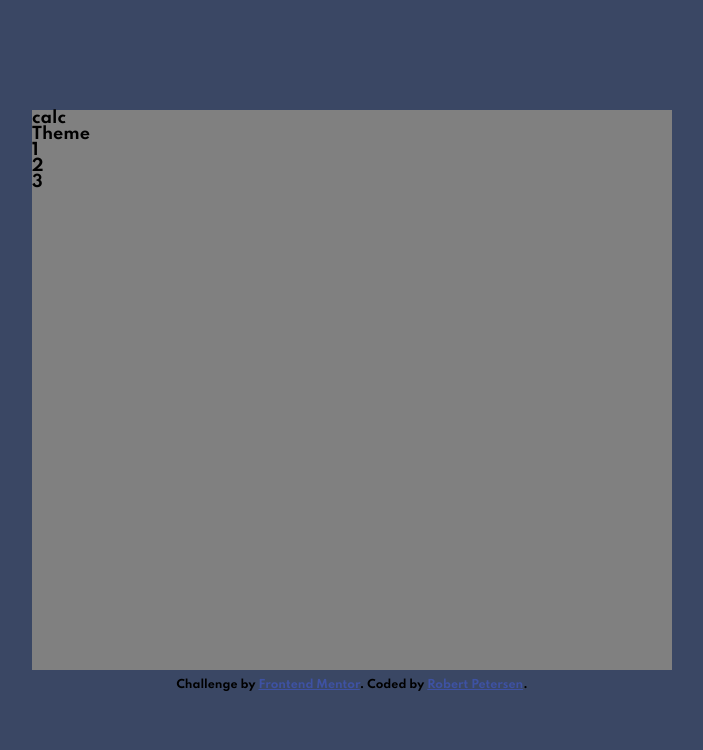
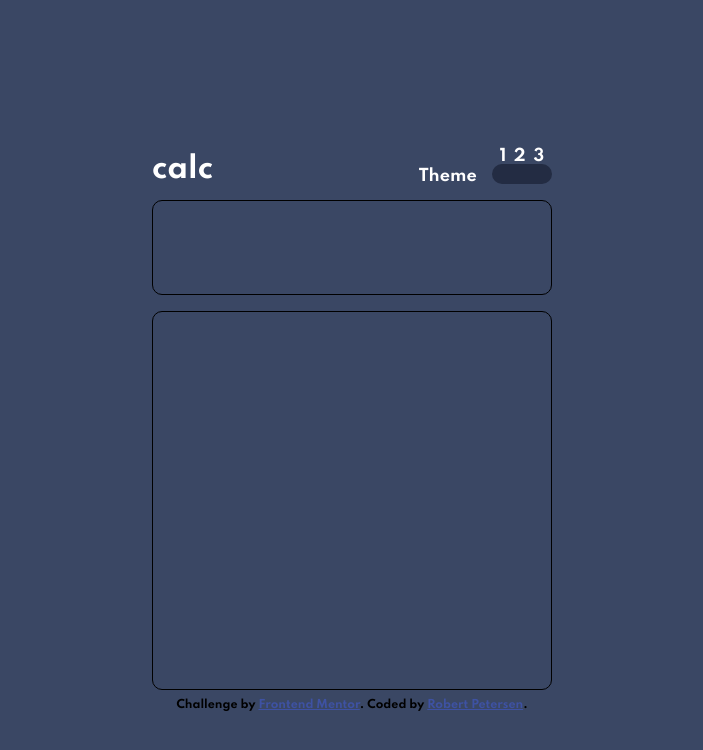
Before and after one commit to robert-petersen/calculator-app, a React (Create React App) app: page / in a window 1280 px wide. Shown: the top 750 px of the page, without its empty margins (288-991 px from the left). Built offline with nearby package versions, Linux system fonts and the light colour scheme.

Commit message:
Top section of calc done

```diff
--- a/src/_app.scss
+++ b/src/_app.scss
@@ -9,12 +9,11 @@
 }
 
 .calculator {
-  width: 50vw;
-  height: 70vh;
-  background-color: grey;
+  width: 400px;
+  height: 600px;
   display: grid;
   grid-template-columns: 100%;
-  grid-template-rows: 1fr 1fr 3fr;
+  grid-template-rows: 1fr 1fr 4fr;
   grid-gap: 1rem;
 }
 
--- a/src/components/CalcBottom.js
+++ b/src/components/CalcBottom.js
@@ -2,7 +2,7 @@ import React from 'react';
 
 const CalcBottom = () => {
   return (
-    <div className="calculator__bottom">
+    <div className="calculator-bottom">
 
     </div>
   )
--- a/src/components/CalcScreen.js
+++ b/src/components/CalcScreen.js
@@ -2,7 +2,7 @@ import React from 'react';
 
 const CalcScreen = () => {
   return (
-    <div className="calculator__screen">
+    <div className="calculator-screen">
 
     </div>
   )
--- a/src/components/CalcTop.js
+++ b/src/components/CalcTop.js
@@ -12,7 +12,7 @@ const CalcTop = () => {
             <h3 className="theme-number">2</h3>
             <h3 className="theme-number">3</h3>
           </div>
-          <div className="theme-button">
+          <div className="theme-button-selecter">
             <div className="button-select"></div>
             <div className="button-select"></div>
             <div className="button-select"></div>
--- a/src/components/_CalcBottom.scss
+++ b/src/components/_CalcBottom.scss
@@ -0,0 +1,4 @@
+.calculator-bottom {
+  border: 1px solid black;
+  border-radius: 10px;
+}
--- a/src/components/_CalcScreen.scss
+++ b/src/components/_CalcScreen.scss
@@ -0,0 +1,4 @@
+.calculator-screen {
+  border: 1px solid black;
+  border-radius: 10px;
+}
--- a/src/components/_CalcTop.scss
+++ b/src/components/_CalcTop.scss
@@ -1,3 +1,57 @@
 .calculator-top {
+  color: white;
+  display: grid;
+  grid-template-columns: 2fr 1fr;
+  grid-template-rows: 1fr;
+  align-items: end;
+}
+
+.top-title {
+  font-size: 1.8rem;
+  justify-content: start;
+}
+
+.top-themes-container {
+  display: grid;
+  grid-template-columns: 1fr 1fr;
+  grid-template-rows: 1fr;
+  align-items: end;
+}
+
+.theme-select-container {
+  display: flex;
+  flex-direction: column;
+  justify-content: space-between;
+  align-items: flex-end;
 
 }
+
+.theme-number-container {
+  width: 60px;
+  display: flex;
+  justify-content: space-evenly;
+}
+
+.theme-button-selecter {
+  border: 1px solid transparent;
+  border-radius: 10px;
+  background-color: hsl(223, 31%, 20%);
+  width: 60px;
+  height: 20px;
+  display: flex;
+  justify-content: space-evenly;
+  align-items: center;
+}
+
+.button-select {
+  width: 20px;
+  height: 15px;
+  background-color: red;
+  border: 1px solid red;
+  border-radius: 50px;
+  display: none;
+}
+
+.switch-active {
+  display: block;
+}
--- a/src/index.css
+++ b/src/index.css
@@ -84,15 +84,14 @@ body {
 }
 
 .calculator {
-  width: 50vw;
-  height: 70vh;
-  background-color: grey;
+  width: 400px;
+  height: 600px;
   display: -ms-grid;
   display: grid;
   -ms-grid-columns: 100%;
       grid-template-columns: 100%;
-  -ms-grid-rows: 1fr 1fr 3fr;
-      grid-template-rows: 1fr 1fr 3fr;
+  -ms-grid-rows: 1fr 1fr 4fr;
+      grid-template-rows: 1fr 1fr 4fr;
   grid-gap: 1rem;
 }
 
@@ -106,4 +105,102 @@ body {
   color: #3e52a3;
   font-size: 11px;
 }
+
+.calculator-top {
+  color: white;
+  display: -ms-grid;
+  display: grid;
+  -ms-grid-columns: 2fr 1fr;
+      grid-template-columns: 2fr 1fr;
+  -ms-grid-rows: 1fr;
+      grid-template-rows: 1fr;
+  -webkit-box-align: end;
+      -ms-flex-align: end;
+          align-items: end;
+}
+
+.top-title {
+  font-size: 1.8rem;
+  -webkit-box-pack: start;
+      -ms-flex-pack: start;
+          justify-content: start;
+}
+
+.top-themes-container {
+  display: -ms-grid;
+  display: grid;
+  -ms-grid-columns: 1fr 1fr;
+      grid-template-columns: 1fr 1fr;
+  -ms-grid-rows: 1fr;
+      grid-template-rows: 1fr;
+  -webkit-box-align: end;
+      -ms-flex-align: end;
+          align-items: end;
+}
+
+.theme-select-container {
+  display: -webkit-box;
+  display: -ms-flexbox;
+  display: flex;
+  -webkit-box-orient: vertical;
+  -webkit-box-direction: normal;
+      -ms-flex-direction: column;
+          flex-direction: column;
+  -webkit-box-pack: justify;
+      -ms-flex-pack: justify;
+          justify-content: space-between;
+  -webkit-box-align: end;
+      -ms-flex-align: end;
+          align-items: flex-end;
+}
+
+.theme-number-container {
+  width: 60px;
+  display: -webkit-box;
+  display: -ms-flexbox;
+  display: flex;
+  -webkit-box-pack: space-evenly;
+      -ms-flex-pack: space-evenly;
+          justify-content: space-evenly;
+}
+
+.theme-button-selecter {
+  border: 1px solid transparent;
+  border-radius: 10px;
+  background-color: #232c43;
+  width: 60px;
+  height: 20px;
+  display: -webkit-box;
+  display: -ms-flexbox;
+  display: flex;
+  -webkit-box-pack: space-evenly;
+      -ms-flex-pack: space-evenly;
+          justify-content: space-evenly;
+  -webkit-box-align: center;
+      -ms-flex-align: center;
+          align-items: center;
+}
+
+.button-select {
+  width: 20px;
+  height: 15px;
+  background-color: red;
+  border: 1px solid red;
+  border-radius: 50px;
+  display: none;
+}
+
+.switch-active {
+  display: block;
+}
+
+.calculator-screen {
+  border: 1px solid black;
+  border-radius: 10px;
+}
+
+.calculator-bottom {
+  border: 1px solid black;
+  border-radius: 10px;
+}
 /*# sourceMappingURL=index.css.map */
```
Also changed, not shown: 1 other file (tests, documents, lock files or other folders).
